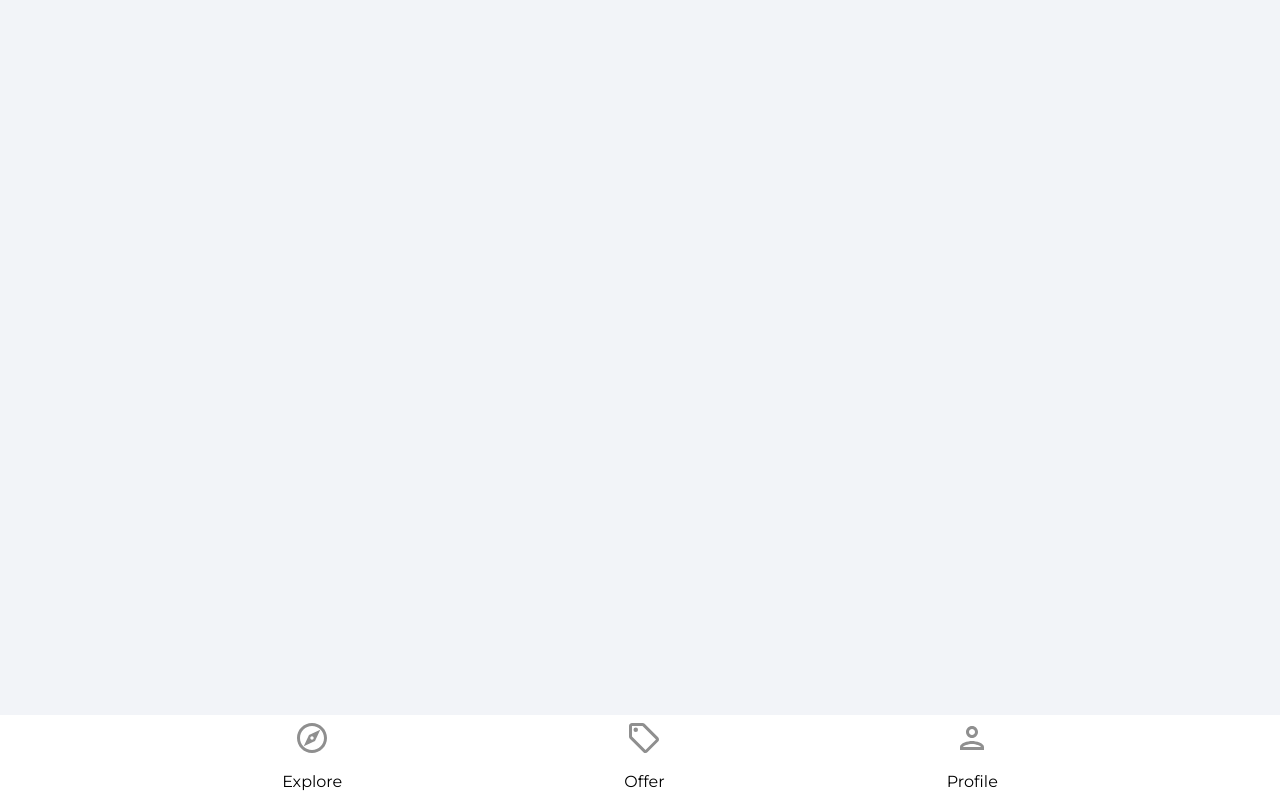
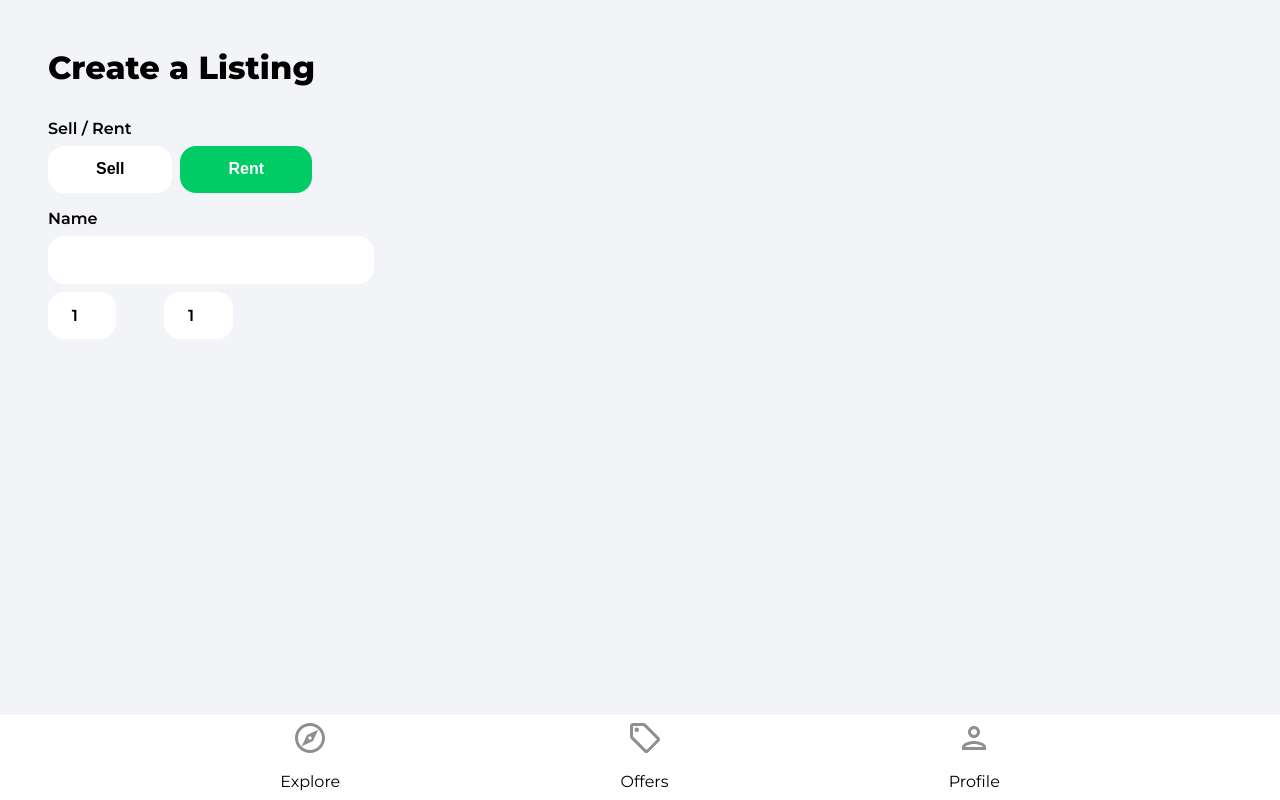
Before and after one commit to guima-seifer/house-marketplace-app, a React (Create React App) app: page /create-listing in a window 1280 px wide. Built offline with nearby package versions, Linux system fonts and the light colour scheme; no server answers; sample sign-in values are in the browser's storage.

Commit message:
create listing

```diff
--- a/src/App.js
+++ b/src/App.js
@@ -2,7 +2,7 @@
 import { BrowserRouter as Router, Routes, Route } from 'react-router-dom'
 import Navbar from './components/Navbar'
 import PrivateRoute from './components/PrivateRoute'
-import { ToastContainer, toast } from 'react-toastify'
+import { ToastContainer } from 'react-toastify'
 import 'react-toastify/dist/ReactToastify.css'
 import Explore from './pages/Explore'
 import Category from './pages/Category'
@@ -11,6 +11,8 @@ import Offers from './pages/Offers'
 import Profile from './pages/Profile'
 import Signin from './pages/Signin'
 import Signup from './pages/Signup'
+import CreateListing from './pages/CreateListing'
+
 
 
 function App() {
@@ -28,9 +30,9 @@ function App() {
           <Route path='/profile' element={< Profile />} />
           <Route path='/sign-in' element={< Signin />} />
           <Route path='/sign-up' element={< Signup />} />
+          <Route path='/create-listing' element={< CreateListing />} />
         </Routes>
         < Navbar />
-              {/* Navbar */}
       </Router>
       <ToastContainer />
     </>
--- a/src/components/ListingItem.jsx
+++ b/src/components/ListingItem.jsx
@@ -1,7 +1,7 @@
 import { Link } from 'react-router-dom'
-import { ReactComponent as DeleteIcon } from '../assets/svg/deleteIcon.svg'
-import { ReactComponent as bedIcon } from '../assets/svg/bedIcon.svg'
-import { ReactComponent as bathtubIcon } from '../assets/svg/bathtubIcon.svg'
+import DeleteIcon from '../assets/svg/deleteIcon.svg'
+import bedIcon from '../assets/svg/bedIcon.svg'
+import bathtubIcon from '../assets/svg/bathtubIcon.svg'
 
 function ListingItem({ listing, id, onDelete }) {
   return (
--- a/src/components/Navbar.jsx
+++ b/src/components/Navbar.jsx
@@ -28,7 +28,8 @@ function Navbar() {
             />
             <p
               className={pathMatchRoute('/') ? 'navbarListItemNameActive' : ''}
-              >Explore
+            >
+              Explore
             </p>
           </li>
           <li
@@ -44,7 +45,8 @@ function Navbar() {
             />
             <p
               className={pathMatchRoute('/') ? 'navbarListItemNameActive' : ''}
-              >Offer
+            >
+              Offers
             </p>
           </li>
           <li
@@ -60,7 +62,8 @@ function Navbar() {
             />
             <p
               className={pathMatchRoute('/') ? 'navbarListItemNameActive' : ''}
-              >Profile
+            >
+              Profile
             </p>
           </li>
         </ul>
--- a/src/pages/Category.jsx
+++ b/src/pages/Category.jsx
@@ -17,7 +17,7 @@ import ListingItem from '../components/ListingItem'
 
 function Category() {
   const [listings, setListings] = useState(null)
-  const [loading, setLoading] = useState(null)
+  const [loading, setLoading] = useState(true)
 
   const params = useParams()
 
@@ -26,7 +26,6 @@ function Category() {
       try {
         //get reference
         const listingsRef = collection(db, 'listings')
-        console.log(listingsRef)
 
         //create query - categoryName was set on url in app.js, rent or sell
         const q = query(
--- /dev/null
+++ b/src/pages/CreateListing.jsx
@@ -0,0 +1,144 @@
+import { useState, useRef } from 'react'
+import { getAuth, onAuthStateChanged } from 'firebase/auth'
+import { useNavigate } from 'react-router-dom'
+import Spinner from '../components/Spinner'
+import { useEffect } from 'react'
+
+function CreateListing() {
+  const [loading, setLoading] = useState(false)
+  const [geoLocationEnabled, setGeoLocationEnabled] = useState(true)
+  const [formData, setFormData] = useState({
+    type: 'rent',
+    name: '',
+    bedrooms: 1,
+    bathrooms: 1,
+    parking: false,
+    furnished: false,
+    address: '',
+    offer: false,
+    regularPrice: 0,
+    discountedPrice: 0,
+    images: {},
+    latitude: 0,
+    longitude: 0,
+  })
+
+  const {
+    type,
+    name,
+    bedrooms,
+    bathrooms,
+    parking,
+    furnished,
+    address,
+    offer,
+    regularPrice,
+    discountedPrice,
+    images,
+    latitude,
+    longitude,
+  } = formData
+
+  const auth = getAuth()
+  const navigate = useNavigate()
+  const isMounted = useRef(true)
+
+  useEffect(() => {
+    if (isMounted) {
+      onAuthStateChanged(auth, (user) => {
+        if (user) {
+          setFormData({ ...formData, userRef: user.uid })
+        } else {
+          navigate('sign-in')
+        }
+      })
+    }
+    return () => {
+      isMounted.current = false
+    }
+    //eslint-disable-next-line react-hooks/exhaustive-deps
+  }, [isMounted])
+
+  const onSubmit = (e) => {
+    e.preventDefault()
+  }
+
+  const onMutate = (e) => {}
+
+  if (loading) {
+    return <Spinner />
+  }
+  return (
+    <div className='profile'>
+      <header>
+        <p className='pageHeader'>Create a Listing</p>
+      </header>
+      <main>
+        <form action='' onSubmit={onSubmit}>
+          <label className='formLabel'> Sell / Rent</label>
+          <div className='formButtons'>
+            <button
+              type='button'
+              className={type === 'sale' ? 'formButtonActive' : 'formButton'}
+              id='type'
+              value='sale'
+              onClick={onMutate}
+            >
+              Sell
+            </button>
+            <button
+              type='button'
+              className={type === 'rent' ? 'formButtonActive' : 'formButton'}
+              id='type'
+              value='rent'
+              onClick={onMutate}
+            >
+              Rent
+            </button>
+          </div>
+
+          <label className='formLabel'>Name</label>
+          <input
+            type='text'
+            className='formInputName'
+            id='name'
+            value={name}
+            onChange={onMutate}
+            maxLength='32'
+            minLength='10'
+            required
+          />
+
+          <div className='formRooms flex'>
+            <div>
+              <input
+                type='number'
+                className='formInputSmall'
+                id='bedrooms'
+                value={bedrooms}
+                onChange={onMutate}
+                min='1'
+                max='50'
+                required
+              />
+            </div>
+            <div>
+              <input
+                type='number'
+                className='formInputSmall'
+                id='bathrooms'
+                value={bathrooms}
+                onChange={onMutate}
+                min='1'
+                max='50'
+                required
+              />
+            </div>
+          </div>
+        </form>
+      </main>
+    </div>
+  )
+}
+
+export default CreateListing
--- a/src/pages/Offers.jsx
+++ b/src/pages/Offers.jsx
@@ -1,6 +1,83 @@
+import { useEffect, useState } from 'react'
+import { useParams } from 'react-router-dom'
+import {
+  collection,
+  getDocs,
+  query,
+  where,
+  orderBy,
+  limit,
+  startAfter,
+} from 'firebase/firestore'
+import { db } from '../firebase.config'
+import { toast } from 'react-toastify'
+import Spinner from '../components/Spinner'
+import userEvent from '@testing-library/user-event'
+import ListingItem from '../components/ListingItem'
+
 function Offers() {
+  const [listings, setListings] = useState(null)
+  const [loading, setLoading] = useState(true)
+
+  const params = useParams()
+
+  useEffect(() => {
+    const fetchListings = async () => {
+      try {
+        //get reference
+        const listingsRef = collection(db, 'listings')
+        console.log(listingsRef)
+
+        //create query - categoryName was set on url in app.js, rent or sell
+        const q = query(
+          listingsRef,
+          where('offer', '==', true),
+          orderBy('timestamp', 'desc'),
+          limit(10)
+        )
+        //execute query
+        const querySnap = await getDocs(q)
+
+        let listings = []
+        querySnap.forEach((doc) => {
+          return listings.push({
+            id: doc.id,
+            data: doc.data(),
+          })
+        })
+        setListings(listings)
+        setLoading(false)
+      } catch (error) {
+        toast.error('Could not fetch listings')
+      }
+    }
+    fetchListings()
+  }, [params.categoryName])
+
   return (
-    <h1>Offers</h1>
+    <div className='category'>
+      <header>
+        <p className='pageHeader'>
+          Offers
+        </p>
+      </header>
+
+      {loading ? (
+        <Spinner />
+      ) : listings && listings.length > 0 ? (
+        <>
+          <main>
+            <ul className='categoryListings'>
+              {listings.map((listing) => (
+                <ListingItem listing={listing.data} id={listing.id} key={listing.id} />
+              ))}
+            </ul>
+          </main>
+        </>
+      ) : (
+        <p>No offers available.</p>
+      )}
+    </div>
   )
 }
 
--- a/src/pages/Profile.jsx
+++ b/src/pages/Profile.jsx
@@ -1,10 +1,12 @@
 import { useEffect, useState } from 'react'
 import { getAuth, updateProfile } from 'firebase/auth'
-import { useNavigate } from 'react-router-dom'
+import { Link, useNavigate } from 'react-router-dom'
 import { updateDoc, doc } from 'firebase/firestore'
 import { db } from '../firebase.config'
 import { async } from '@firebase/util'
 import { toast } from 'react-toastify'
+import arrowRight from '../assets/svg/keyboardArrowRightIcon.svg'
+import homeIcon from '../assets/svg/homeIcon.svg'
 
 function Profile() {
   const auth = getAuth()
@@ -27,17 +29,16 @@ function Profile() {
   //Firebase doesn´t allow to change the email in auth.
   const onSubmit = async () => {
     try {
-      if(auth.currentUser.displayName !== name) {
+      if (auth.currentUser.displayName !== name) {
         //Update display name in firebase auth
         await updateProfile(auth.currentUser, {
-          displayName: name
+          displayName: name,
         })
         //now update in firestore
         const userRef = doc(db, 'users', auth.currentUser.uid)
         await updateDoc(userRef, {
-          name
+          name,
         })
-
       }
     } catch (error) {
       toast.error('Couldn´t update profile details.')
@@ -45,7 +46,7 @@ function Profile() {
   }
 
   const onChange = (e) => {
-    setFormData((prevState) =>({
+    setFormData((prevState) => ({
       ...prevState,
       [e.target.id]: e.target.value,
     }))
@@ -86,14 +87,20 @@ function Profile() {
               <input
                 type='text'
                 id='email'
-                className={!changeDetails ? 'profileEmail' :
-                'profileEmailActive'}
+                className={
+                  !changeDetails ? 'profileEmail' : 'profileEmailActive'
+                }
                 disabled={!changeDetails}
                 value={email}
                 onChange={onChange}
               />
             </form>
           </div>
+          <Link to='/create-listing' className='createListing'>
+            <img src={homeIcon} alt='home' />
+            <p>Sell or rent your home</p>
+            <img src={arrowRight} alt='arrow right' />
+          </Link>
         </main>
       </div>
     </>
```
Also changed, not shown: src/assets/svg/Spinner.gif (added).
